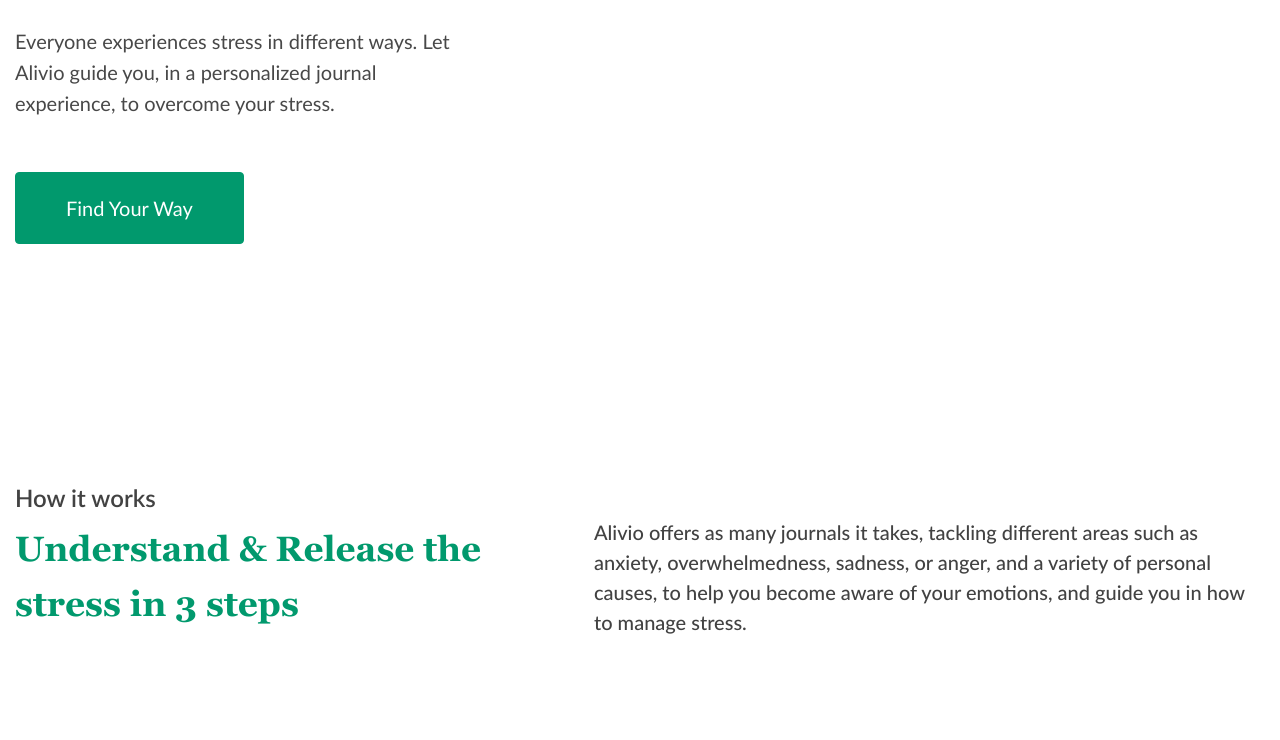
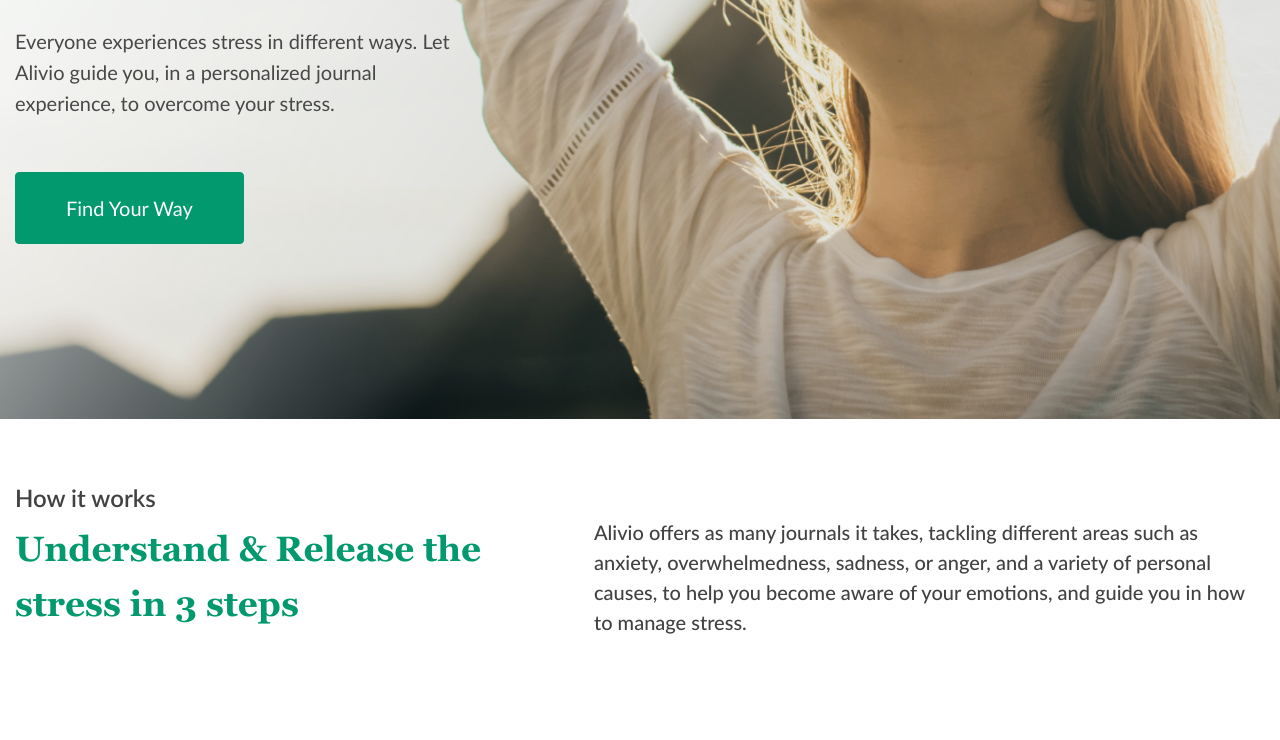
Before and after one commit to Saypa95/Alivio, a plain HTML site: page index.html in a window 1280 px wide. Shown: the part 465-1205 px from the top of the page. Drawn offline with Linux system fonts and the light colour scheme; the site is published under a folder, as on GitHub Pages, so addresses that start at the root find nothing.

Commit message:
fixed problem with bakcgr img

```diff
--- a/css/main.css
+++ b/css/main.css
@@ -96,7 +96,7 @@ body {
 
 /*first section*/
 .first-section {
-  background-image: url("/img/main-back.jpg");
+  background-image: url("../img/main-back.jpg");
   background-size: cover;
   background-position: center;
   /* min-height: 100vh; */
```
